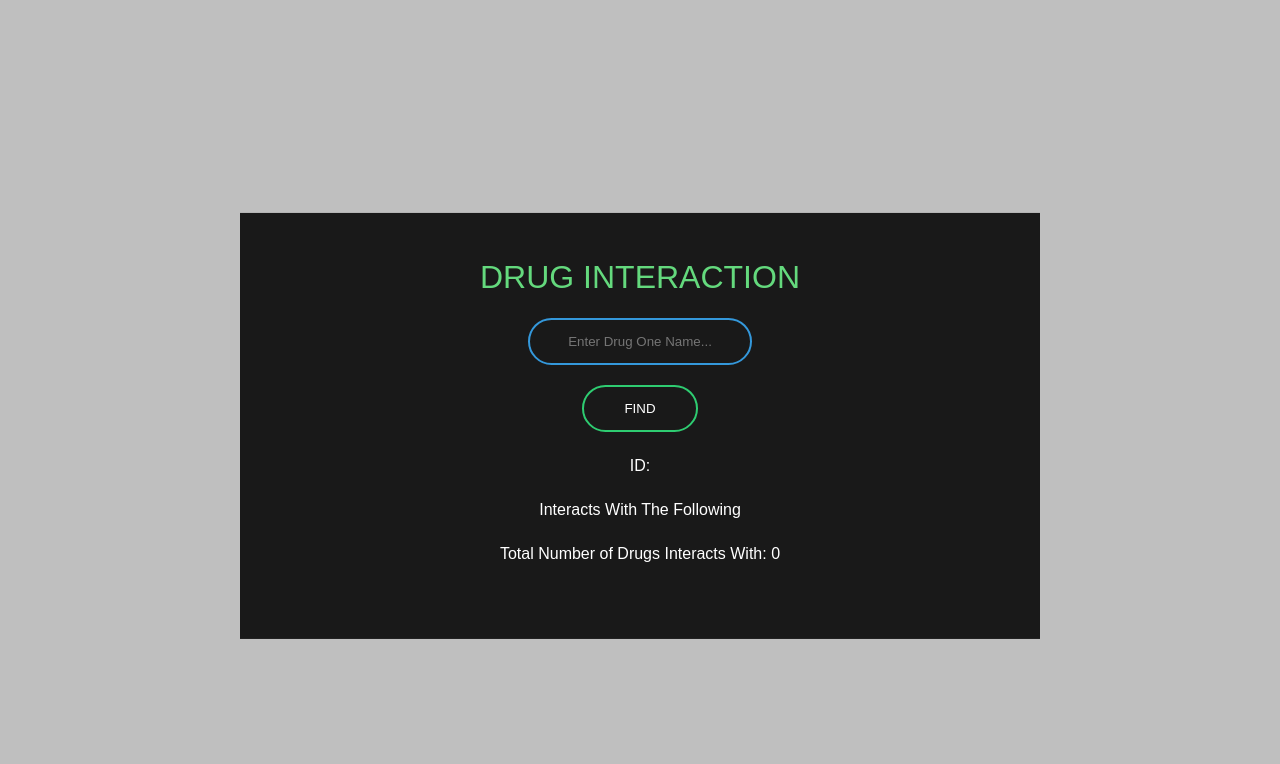
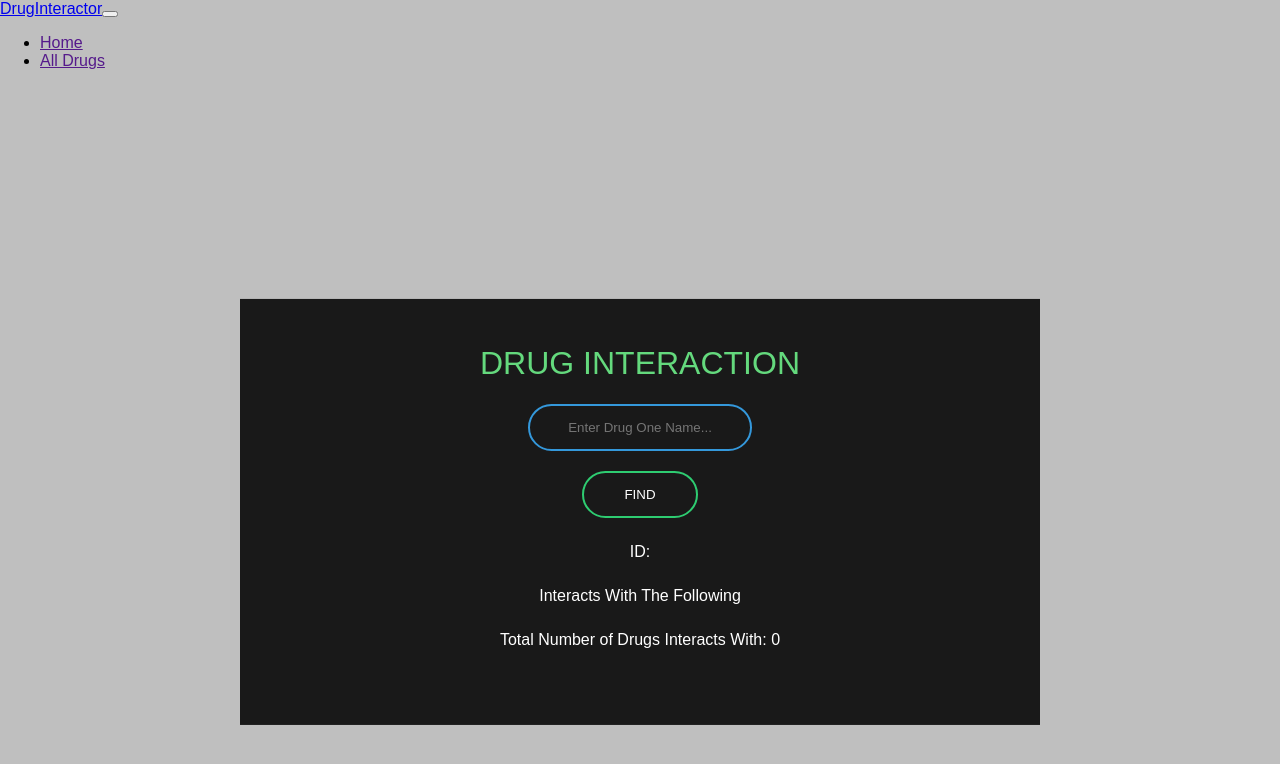
Before and after one commit to Sxlly/Drug-Interactor, a React (Create React App) app: page / in a window 1280 px wide. Shown: the top 764 px of the page. Built offline with nearby package versions, Linux system fonts and the light colour scheme.

Commit message:
init header

```diff
--- a/src/getDrugInteraction.js
+++ b/src/getDrugInteraction.js
@@ -116,7 +116,34 @@ export default () => {
     //return method
     return (
 
+        <div>
+            <header>
+                <nav className="navbar navbar-expand-lg navbar-light bg-white sticky" data-offset="500">
+                    <div className="container">
+                        <a href="#" className="navbar-brand">Drug<span className="text-primary">Interactor</span></a>
+
+                        <button className="navbar-toggler" data-toggle="collapse" data-target="#navbarContent" aria-controls="navbarContent" aria-expanded="false" aria-label="Toggle navigation">
+                            <span className="navbar-toggler-icon"></span>
+                        </button>
+
+
+                        <div className="navbar-collapse collapse" id="navbarContent">
+                            <ul className="navbar-nav ml-auto">
+                                <li className="nav-item active">
+                                    <a className="nav-link" href="">Home</a>
+                                </li>
+                                <li className="nav-item">
+                                    <a className="nav-link" href="">All Drugs</a>
+                                </li>
+                            </ul>
+                        </div>
+                    </div>
+
+                </nav>
+            </header>
+        <div className="back-to-top"></div>
         <div className="main_div">
+
             <form className="form_main" onSubmit={onSubmit}>
                 <h1 className="title">Drug Interaction</h1>
 
@@ -147,6 +174,7 @@ export default () => {
 
             </form>
         </div>
+        </div>
 
     );
 
--- a/src/getDrugInteractionCSS.css
+++ b/src/getDrugInteractionCSS.css
@@ -137,5 +137,5 @@ body {
 .interaction:hover {
 
     border-radius: 15px;
-    border: 1px solid rgba(52, 152, 219, 0.45);
+    border: 3px solid rgba(52, 152, 219, 0.45);
 }
```
